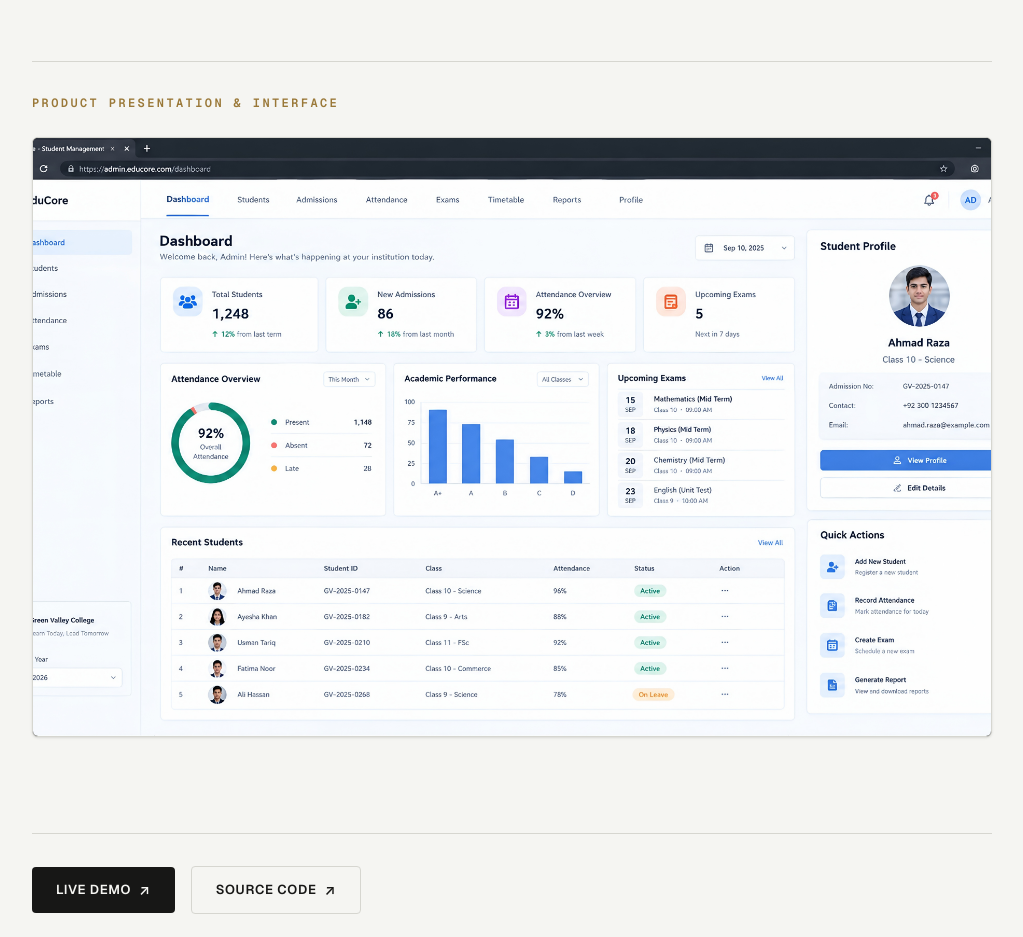
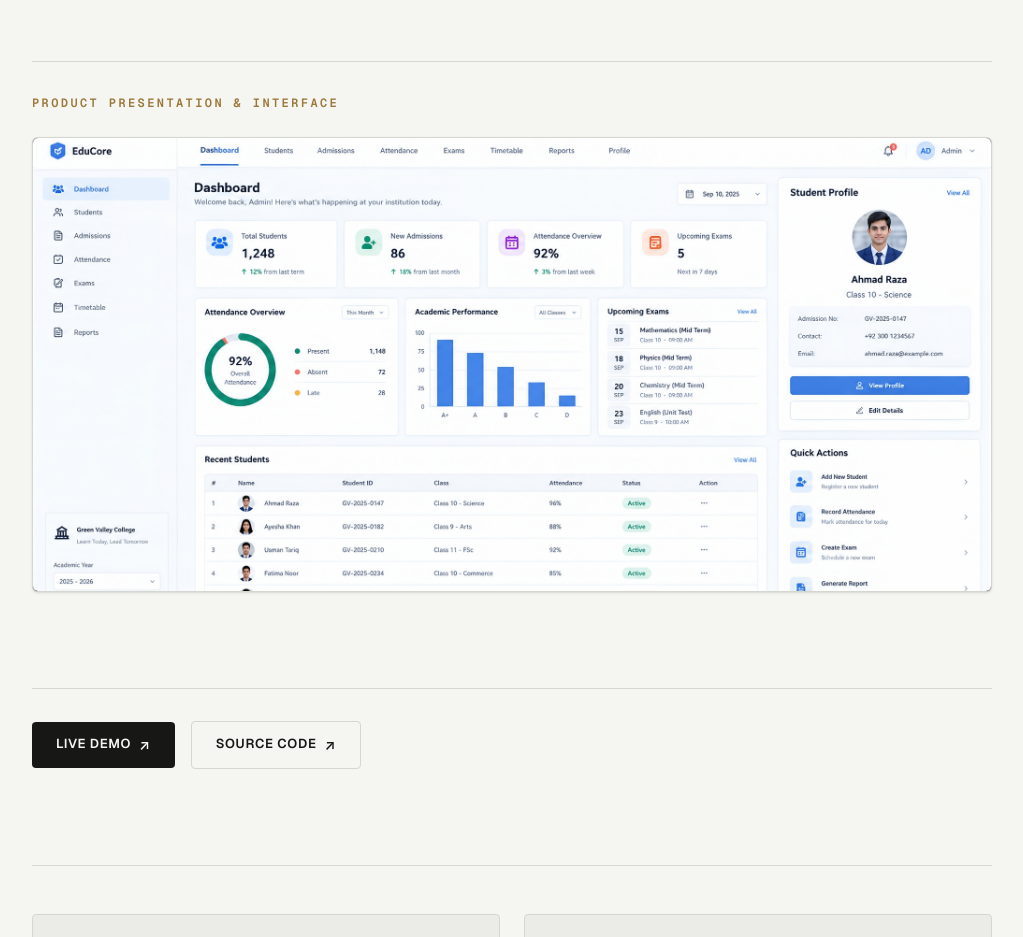
Before and after one commit to siyabahmad13/AHMAD-PORTFOLIO, a Next.js app: page /work/educore in a window 1280 px wide. Shown: the part 2580-3517 px from the top of the page, without its empty margins (128-1151 px from the left). Built offline with nearby package versions, Linux system fonts and the light colour scheme.

Commit message:
change image sizing

```diff
--- a/src/app/work/[slug]/page.tsx
+++ b/src/app/work/[slug]/page.tsx
@@ -225,7 +225,7 @@ export default async function CaseStudyPage({ params }: CaseStudyPageProps) {
           <span className="text-[12px] font-mono-meta tracking-[0.2em] uppercase text-[var(--accent)] font-semibold block">
             PRODUCT PRESENTATION &amp; INTERFACE
           </span>
-          <div className="relative aspect-[16/10] w-full overflow-hidden rounded-[6px] border border-[var(--border)] bg-[#141413] shadow-sm">
+          <div className="relative aspect-[19/9] w-full overflow-hidden rounded-[6px] border border-[var(--border)] bg-[#141413] shadow-sm">
             <Image
               src={project.image}
               alt={`${project.title} Interface Presentation`}
--- a/src/components/ProjectsDropdown.tsx
+++ b/src/components/ProjectsDropdown.tsx
@@ -136,7 +136,7 @@ export function ProjectsDropdown({ onNavigate }: ProjectsDropdownProps) {
                   </span>
                 </div>
 
-                <div className="relative aspect-[16/10] w-full overflow-hidden rounded border border-[var(--border)] bg-[#111111] mb-3">
+                <div className="relative aspect-[19/9] w-full overflow-hidden rounded border border-[var(--border)] bg-[#111111] mb-3">
                   <Image
                     src={activeProject.image}
                     alt={activeProject.title}
```
